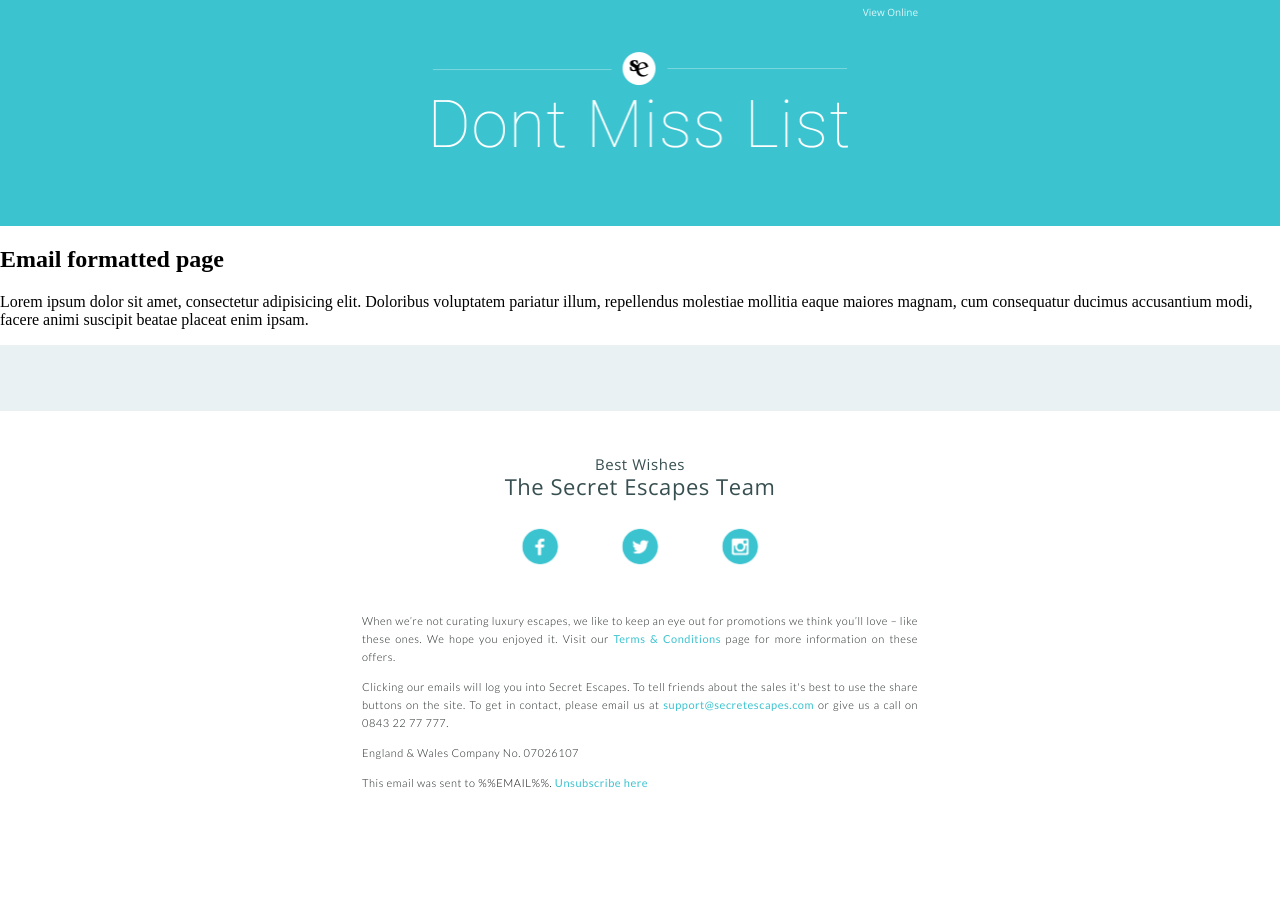
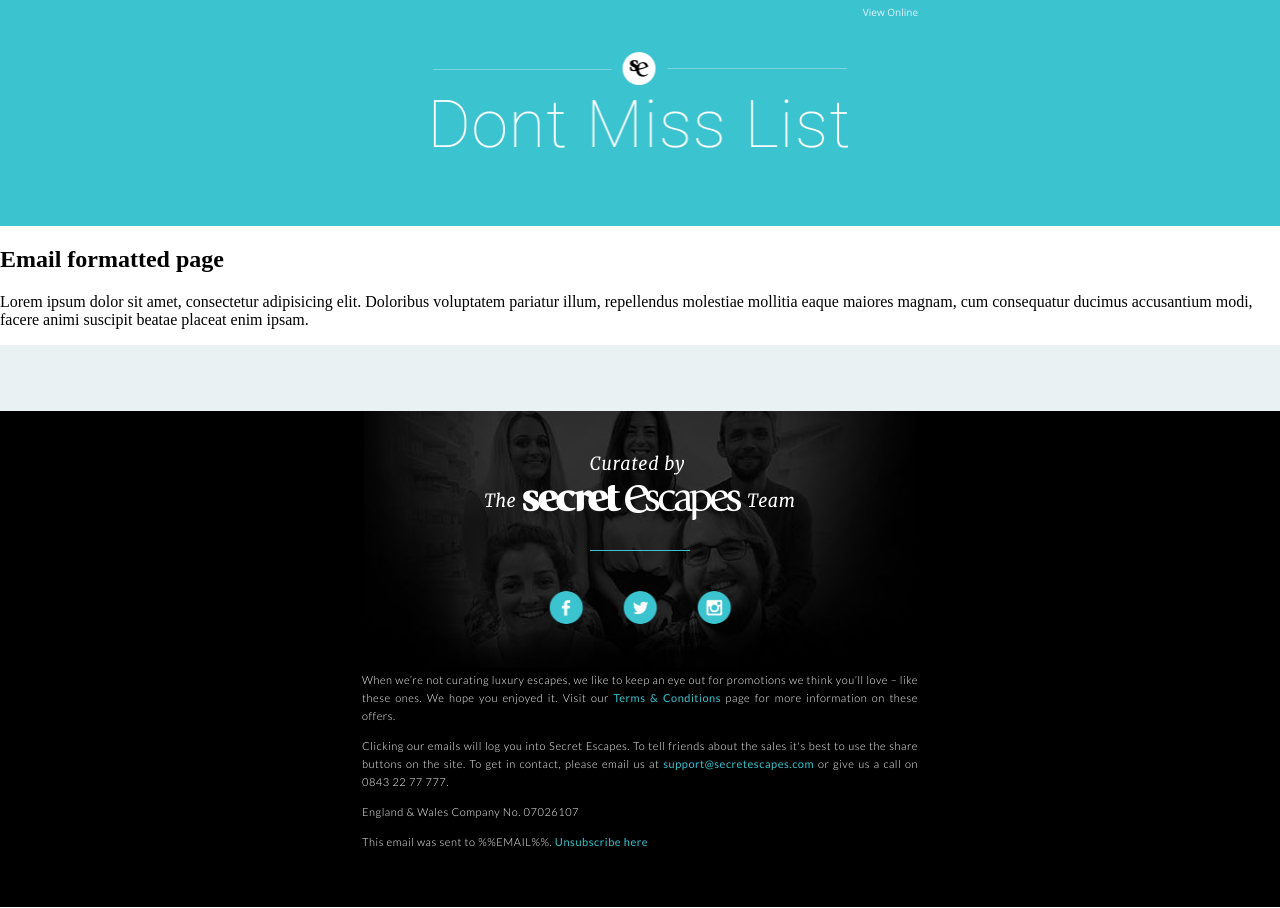
Before and after one commit to alxrb/dont-miss-list, a Jekyll site: the page built from 2016/07/email/index.html, in a window 1280 px wide. Built offline with Jekyll 4.4.1, drawn with Linux system fonts in a browser that asks for light colours.

Commit message:
New footer

```diff
--- a/_layouts/email.html
+++ b/_layouts/email.html
@@ -126,7 +126,7 @@
   <!-- FOOTER -->
   <table border="0" cellpadding="0" cellspacing="0" width="100%">
     <tr>
-      <td bgcolor="#ffffff" align="center">
+      <td bgcolor="#000000" align="center" style="background-image: url({{site.baseurl}}/img/email/footer-bg.jpg); background-repeat:no-repeat; background-position:center top;">
         <!-- TABLE WRAP FOR PADDING -->
         <table border="0" cellpadding="0" cellspacing="0" width="556" class="responsive-table">
           <tr>
@@ -135,39 +135,49 @@
 
                 <!-- SIGN OFF MESSAGE -->
                 <tr>
-                  <td align="center" style="color: #384f51; font-family: Helvetica, Arial, sans-serif, 'Open Sans'; font-size: 22px; line-height: 27px; letter-spacing: .025em; font-weight: 300; padding-bottom: 18px;">
-                    <span style="font-size: 15px; line-height: 18px;">Best Wishes</span> <br />
-                    The Secret Escapes Team
+                  <td align="center" style="color: #ffffff; font-family: Helvetica, Arial, sans-serif, 'Open Sans'; font-size: 22px; line-height: 27px; letter-spacing: .025em; font-weight: 300; padding-bottom: 0px;">
+                    <img src="{{site.baseurl}}/img/email/curated.png" alt="Curated by the Secret Escapes team." />
                   </td>
                 </tr>
+            </table>
+                <!-- START - bulletproof hr -->
+                <table align="center" width="100px" border="0" cellspacing="0" cellpadding="0">
+                  <tr>
+                    <td align="center" style="background:none; border-bottom: 1px solid #3bc3cf; height:30px; width:100px; margin:0; padding: 0; line-height:0;"><div style="width:100px;"></div></td>
+                  </tr>
+                  <tr>
+                    <td align="center" style="background:none; height:30px; width:100px; margin:0; padding:0; line-height:0;"></td>
+                  </tr>
+                </table>
 
+                  <table border="0" cellpadding="0" cellspacing="0" width="556" class="responsive-table">
                 <!-- SOCIAL MEDIA ICONS -->
                 <tr>
                   <td align="center" style="padding-bottom: 33px;">
-                    <a href="https://www.facebook.com/SecretEscapes/"><img width="96" src="{{ site.baseurl }}/img/email/social-facebook.png" alt="Facebook Icon" style="display: inline-block;" /></a>
-                   <a href="https://twitter.com/secret_escapes"><img width="96" src="{{ site.baseurl }}/img/email/social-twitter.png" alt="Twitter Icon" style="display: inline-block;" /></a>
-                   <a href="https://www.instagram.com/secretescapes/"><img width="96" src="{{ site.baseurl }}/img/email/social-instagram.png" alt="Instagram Icon" style="display: inline-block;" /></a>
+                    <a href="https://www.facebook.com/SecretEscapes/"><img width="70" src="{{ site.baseurl }}/img/email/social-facebook.png" alt="Facebook Icon" style="display: inline-block;" /></a>
+                   <a href="https://twitter.com/secret_escapes"><img width="70" src="{{ site.baseurl }}/img/email/social-twitter.png" alt="Twitter Icon" style="display: inline-block;" /></a>
+                   <a href="https://www.instagram.com/secretescapes/"><img width="70" src="{{ site.baseurl }}/img/email/social-instagram.png" alt="Instagram Icon" style="display: inline-block;" /></a>
                   </td>
                 </tr>
                 <!-- FOOTER SMALL TEXT -->
                 <tr>
-                  <td align="center" style="color: #1f2323; font-family: Helvetica, Arial, sans-serif, 'Lato'; font-size: 11px; line-height: 18px; letter-spacing: .05em; font-weight: 300; text-align: justify; padding-bottom: 12px;">
+                  <td align="center" style="color: #ffffff; font-family: Helvetica, Arial, sans-serif, 'Lato'; font-size: 11px; line-height: 18px; letter-spacing: .05em; font-weight: 300; text-align: justify; padding-bottom: 12px;">
                     When we’re not curating luxury escapes, we like to keep an eye out for promotions we think you’ll love – like these ones. We hope you enjoyed it. Visit our <a href="{{ site.url }}{{ site.baseurl }}{{ edition.link }}#terms-and-conditions" style="color: #3bc3cf; font-weight: 400; text-decoration: none;">Terms &amp; Conditions</a> page for more information on these offers.
                   </td>
                 </tr>
                 <tr>
-                  <td align="center" style="color: #1f2323; font-family: Helvetica, Arial, sans-serif, 'Lato'; font-size: 11px; line-height: 18px; letter-spacing: .05em; font-weight: 300; text-align: justify; padding-bottom: 12px;">
+                  <td align="center" style="color: #ffffff; font-family: Helvetica, Arial, sans-serif, 'Lato'; font-size: 11px; line-height: 18px; letter-spacing: .05em; font-weight: 300; text-align: justify; padding-bottom: 12px;">
                     Clicking our emails will log you into Secret Escapes. To tell friends about the sales it's best to use the share buttons on the site. To get in contact, please email us at <a href="mailto:support@secretescapes.com" style="color:#3bc3cf; text-decoration: none; font-weight:400;">support@secretescapes.com</a> or give us a call on 0843 22 77 777.
                   </td>
                 </tr>
                 <tr>
-                  <td align="center" style="color: #1f2323; font-family: Helvetica, Arial, sans-serif, 'Lato'; font-size: 11px; line-height: 18px; letter-spacing: .05em; font-weight: 300; text-align: justify; padding-bottom: 12px;">
+                  <td align="center" style="color: #ffffff; font-family: Helvetica, Arial, sans-serif, 'Lato'; font-size: 11px; line-height: 18px; letter-spacing: .05em; font-weight: 300; text-align: justify; padding-bottom: 12px;">
                     England &amp; Wales Company No. 07026107
                   </td>
                 </tr>
                 <tr>
-                  <td align="center" style="color: #1f2323; font-family: Helvetica, Arial, sans-serif, 'Lato'; font-size: 11px; line-height: 18px; letter-spacing: .05em; font-weight: 300; text-align: justify; padding-bottom: 12px;">
-                    This email was sent to <a href="#" style="color:#000000; text-decoration: none;">%%EMAIL%%.</a> <a href="http://www.secretescapes.com/your-subscriptions?email=%%EMAIL%%&code=%%REFERENCE%%&utm_source=secretescapes&utm_medium=email&utm_campaign=%%=v(@campaign)=%%%%=v(@GA)=%%" style="color: #3bc3cf; font-weight: 400; text-decoration: none;">Unsubscribe here</a>
+                  <td align="center" style="color: #ffffff; font-family: Helvetica, Arial, sans-serif, 'Lato'; font-size: 11px; line-height: 18px; letter-spacing: .05em; font-weight: 300; text-align: justify; padding-bottom: 12px;">
+                    This email was sent to <a href="#" style="color:#ffffff; text-decoration: none;">%%EMAIL%%.</a> <a href="http://www.secretescapes.com/your-subscriptions?email=%%EMAIL%%&code=%%REFERENCE%%&utm_source=secretescapes&utm_medium=email&utm_campaign=%%=v(@campaign)=%%%%=v(@GA)=%%" style="color: #3bc3cf; font-weight: 400; text-decoration: none;">Unsubscribe here</a>
                   </td>
                 </tr>
 
```
Also changed, not shown: img/email/curated.png (added), img/email/footer-bg.jpg (added), img/email/social-facebook.png, img/email/social-instagram.png, img/email/social-twitter.png.
